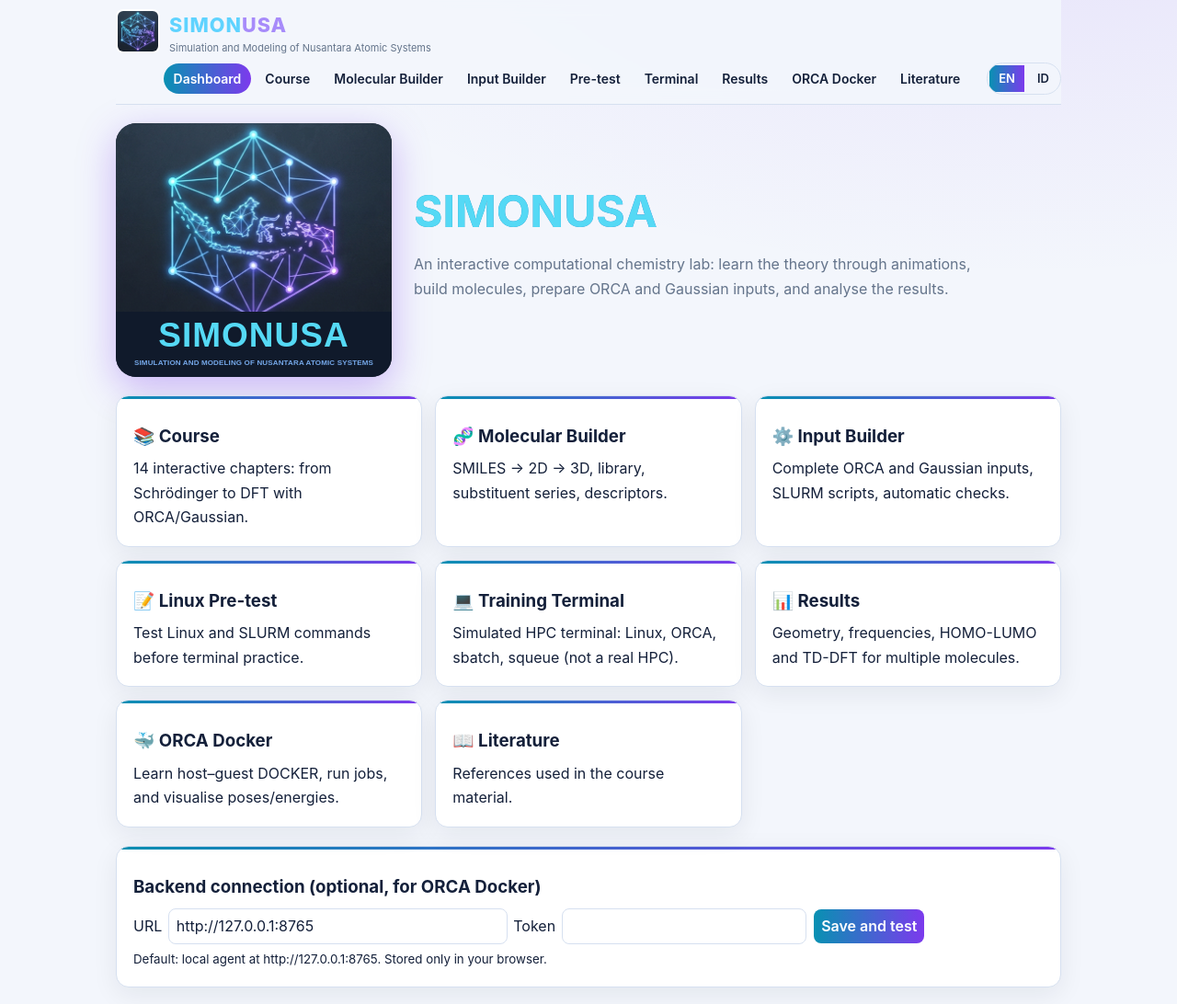
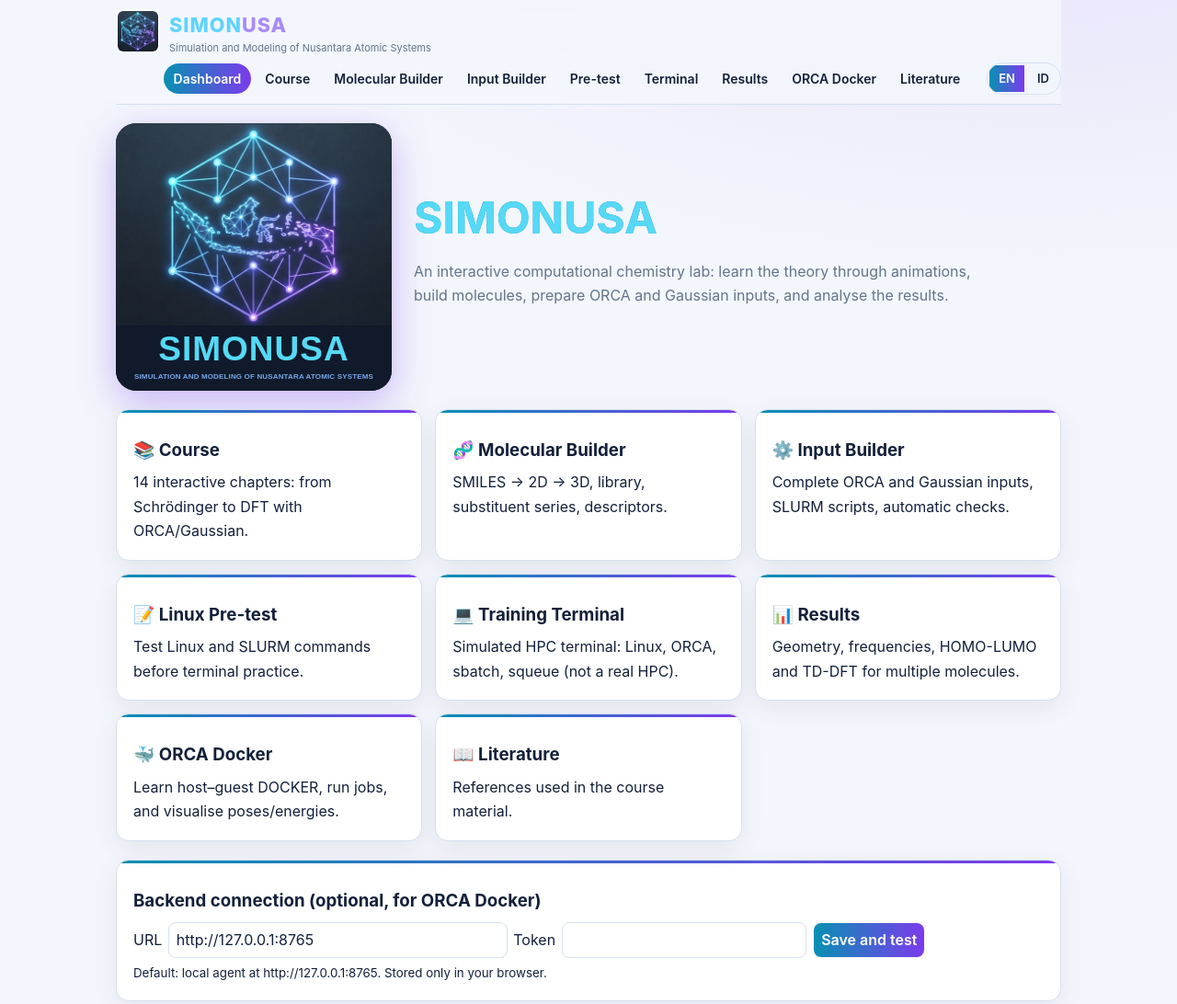
Before and after one commit to dini024/Simonusa, a plain HTML site: page index.html in a window 1280 px wide. Shown: the whole page at 92% size. Drawn offline with Linux system fonts and the light colour scheme.

Commit message:
Move logo wordmark down to reveal full emblem

```diff
--- a/index.html
+++ b/index.html
@@ -2,7 +2,7 @@
 <style>
 .hero{display:flex;flex-wrap:wrap;align-items:center;gap:24px;margin:20px 0}
 .hero-logo{width:300px;max-width:100%;flex:0 0 300px;display:flex;flex-direction:column;align-items:stretch;overflow:hidden;border-radius:22px;box-shadow:0 12px 40px rgba(124,58,237,.35);background:#101a2b}
-.hero-logo .hero-art{height:205px;width:100%;overflow:hidden;position:relative}
+.hero-logo .hero-art{height:220px;width:100%;overflow:hidden;position:relative}
 .hero-logo .hero-art img{display:block;width:100%;height:auto;max-width:none;border-radius:0;box-shadow:none}
 .hero-logo .wordmark{display:block;width:100%;box-sizing:border-box;text-align:center;background:#101a2b;color:#55d9f5;font:800 37px/1.12 Arial,Helvetica,sans-serif;letter-spacing:1px;padding:5px 0 2px;white-space:nowrap}
 .hero-logo .expanded-name{display:block;width:100%;box-sizing:border-box;text-align:center;background:#101a2b;color:#75a8e9;font:700 8px/1.35 Arial,Helvetica,sans-serif;letter-spacing:.15px;padding:2px 3px 9px;white-space:normal}
```
